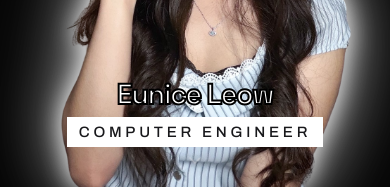
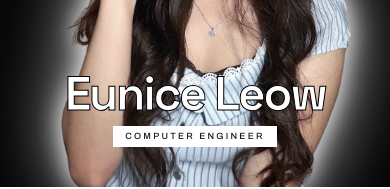
Before and after one commit to noonena/noonena.github.io, a React (Vite) app: page / in a window 390 px wide. Shown: the part 657-846 px from the top of the page. Built offline with nearby package versions, Linux system fonts and the light colour scheme; no server answers; the HTML template or start-up script is replaced by a standard one.

Commit message:
fixed arrow and text size in phone view

```diff
--- a/src/App.tsx
+++ b/src/App.tsx
@@ -615,7 +615,7 @@ export default function App() {
 
 
       {/* navbar */}
-      <header className={`fixed left-0 right-0 top-0 z-50 border-b border-white/10 backdrop-blur-xl transition-colors duration-200 ${mobileMenuOpen ? "bg-zinc-950" : "bg-zinc-950/70"}`}>
+      <header className={`fixed left-0 right-0 top-0 z-50 border-b border-white/10 backdrop-blur-xl transition-colors duration-200 ${mobileMenuOpen ? "bg-zinc-950" : "bg-zinc-950 md:bg-zinc-950/70"}`}>
         <div className="mx-auto flex max-w-7xl items-center justify-between px-6 py-3.5 lg:px-12">
           <button
             type="button"
@@ -1010,7 +1010,7 @@ export default function App() {
         type="button"
         aria-label="Back to top"
         onClick={() => window.scrollTo({ top: 0, behavior: "smooth" })}
-        className={`btt-hidden fixed bottom-7 right-7 flex h-10 w-10 items-center justify-center rounded-full bg-zinc-900 text-white shadow-lg hover:bg-zinc-700 ${showBackToTop ? "btt-show" : ""}`}
+        className={`btt-hidden fixed bottom-7 left-1/2 -translate-x-1/2 flex h-10 w-10 items-center justify-center rounded-full bg-zinc-900/25 text-white shadow-lg hover:bg-zinc-900/50 ${showBackToTop ? "btt-show" : ""}`}
       >
         <ChevronUp className="h-4 w-4" />
       </button>
--- a/src/components/ui/glassmorphism-trust-hero.tsx
+++ b/src/components/ui/glassmorphism-trust-hero.tsx
@@ -48,11 +48,11 @@ export default function HeroSection() {
       <div className="absolute bottom-10 left-0 right-0 z-30 flex flex-col items-center text-center sm:bottom-12 lg:bottom-14">
         <p
           className="font-heading font-bold leading-none tracking-tighter text-white"
-          style={{ fontSize: "clamp(1.8rem, 5vw, 4rem)", WebkitTextStroke: "2px black" }}
+          style={{ fontSize: "clamp(3rem, 5vw, 4rem)", WebkitTextStroke: "1px black" }}
         >
           Eunice Leow
         </p>
-        <p className="mt-2 inline-block bg-white px-3 py-1 text-[15px] font-medium uppercase tracking-[0.25em] text-zinc-900 sm:text-[11px]">
+        <p className="mt-2 inline-block bg-white px-3 py-1 text-[9px] font-medium uppercase tracking-[0.25em] text-zinc-900 sm:text-[11px]">
           Computer Engineer
         </p>
       </div>
--- a/src/index.css
+++ b/src/index.css
@@ -8,6 +8,7 @@
 html {
   scroll-behavior: smooth;
   overflow-x: hidden;
+  background: #09090b;
 }
 
 body {
```
